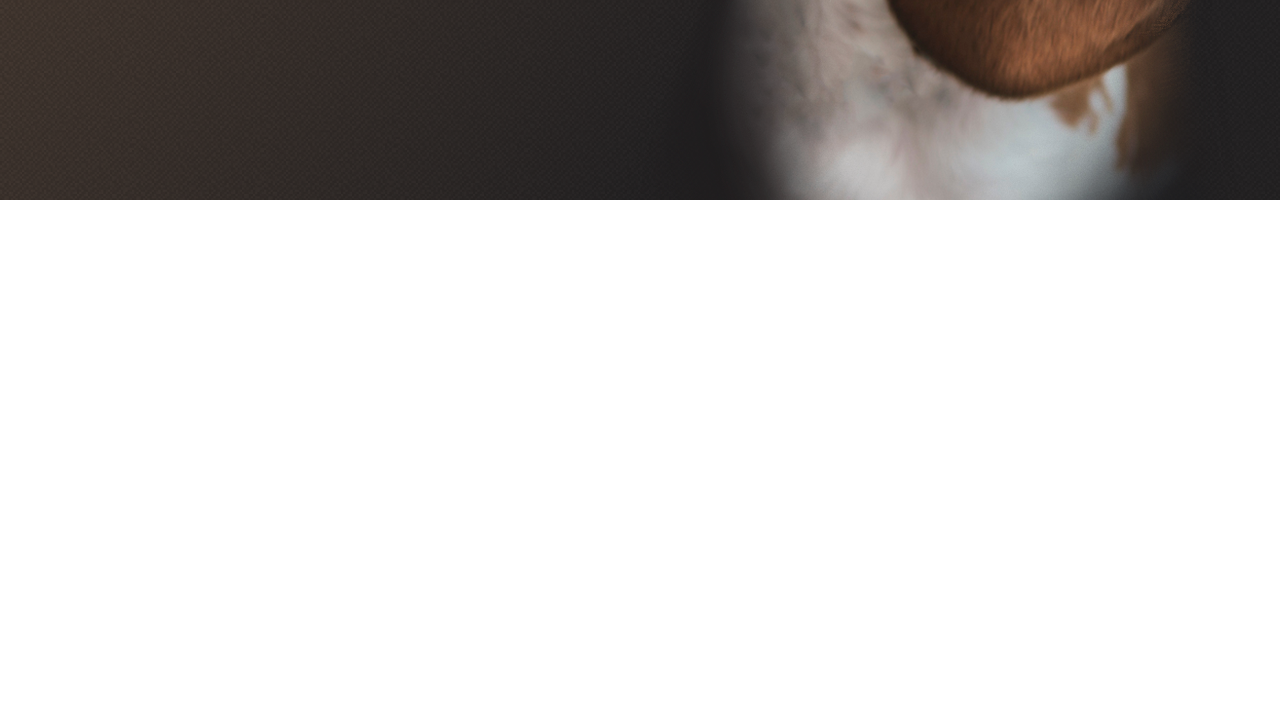
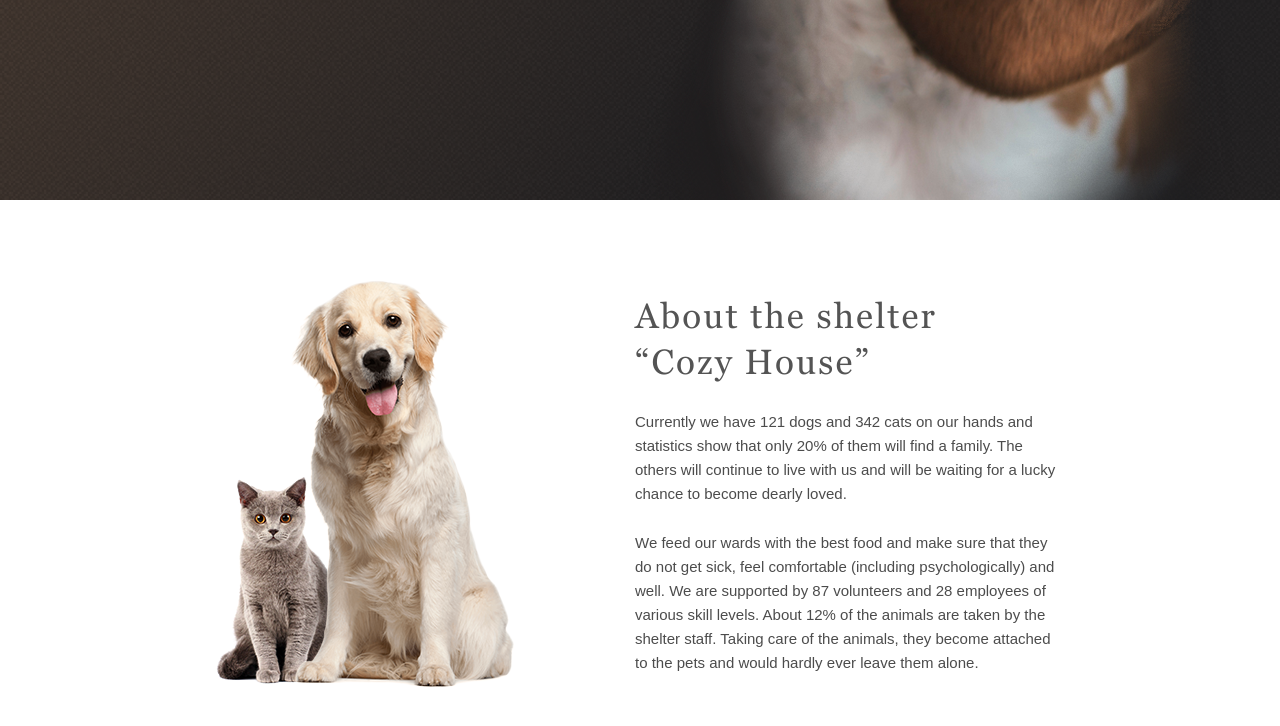
Before and after one commit to Vonubat/shelter, a plain HTML site: page shelter/pages/main/index.html in a window 1280 px wide. Shown: the part 708-1434 px from the top of the page. Drawn offline with nearby package versions, Linux system fonts and the light colour scheme; a web font is replaced by a local one.

Commit message:
feat: add "about" section

```diff
--- a/shelter/pages/main/css/_about.scss
+++ b/shelter/pages/main/css/_about.scss
@@ -1,6 +1,36 @@
 .about {
+  display: flex;
+
   background: $color-light-xl;
   box-sizing: border-box;
   min-height: 588px;
   width: 100%;
+  .about-content {
+    box-sizing: border-box;
+    img {
+      margin-top: calc(80 / 1280 * 100vw);
+      margin-left: calc(215 / 1280 * 100vw);
+      margin-right: calc(120 / 1280 * 100vw);
+      margin-bottom: calc(100 / 1280 * 100vw);
+      width: 300px;
+      height: 408px;
+    }
+  }
+  .content {
+    display: flex;
+    flex-direction: column;
+    width: calc(430 / 1280 * 100vw);
+    height: calc(380 / 1280 * 100vw);
+    .heading {
+      @include h3();
+      color: $color-dark-l;
+      margin-top: (94/ 1280 * 100vw);
+      margin-bottom: (25/ 1280 * 100vw);
+    }
+    .subheading {
+      @include paragraph-l();
+      color: $color-dark-xl;
+      margin-bottom: 25px;
+    }
+  }
 }
--- a/shelter/pages/main/index.html
+++ b/shelter/pages/main/index.html
@@ -57,7 +57,26 @@
         </div>
       </section>
       <section class="about" id="about">
-        <div class="about-content"></div>
+        <div class="about-content">
+          <img src="../../assets/img/about-pets.png" alt="" />
+        </div>
+        <div class="content">
+          <div class="heading">About the shelter <br />“Cozy House”</div>
+          <div class="subheading">
+            Currently we have 121 dogs and 342 cats on our hands and statistics
+            show that only 20% of them will find a family. The others will
+            continue to live with us and will be waiting for a lucky chance to
+            become dearly loved.
+          </div>
+          <div class="subheading">
+            We feed our wards with the best food and make sure that they do not
+            get sick, feel comfortable (including psychologically) and well. We
+            are supported by 87 volunteers and 28 employees of various skill
+            levels. About 12% of the animals are taken by the shelter staff.
+            Taking care of the animals, they become attached to the pets and
+            would hardly ever leave them alone.
+          </div>
+        </div>
       </section>
       <section class="pets" id="pets"></section>
       <section class="help" id="help"></section>
```
Also changed, not shown: shelter/assets/img/about-pets.png (added), shelter/pages/main/css/styles.css, 1 other file.
